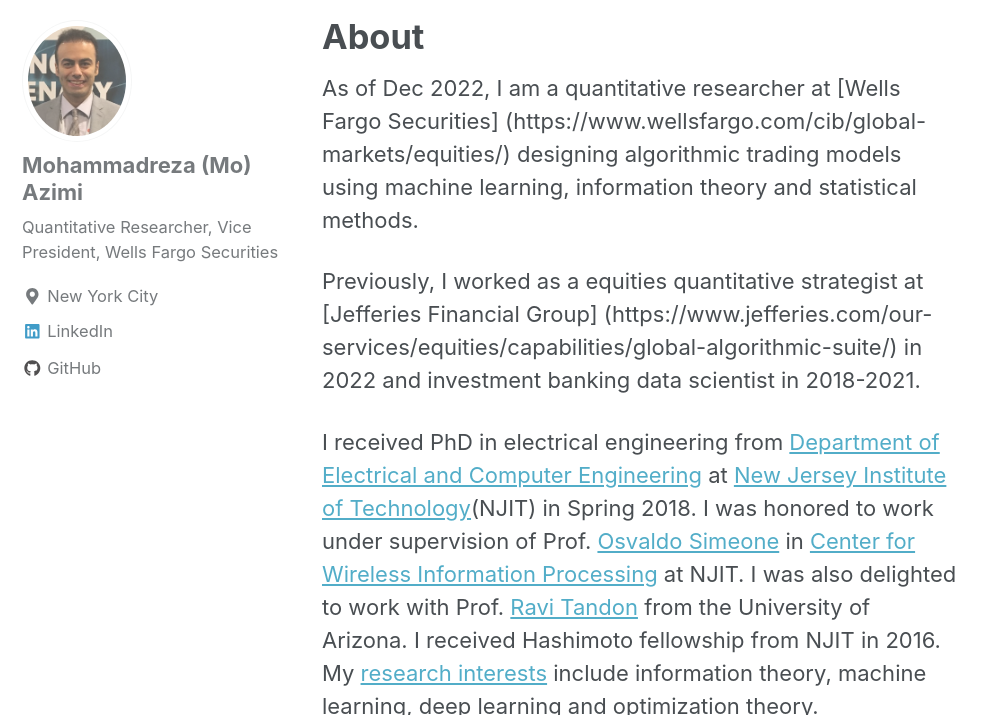
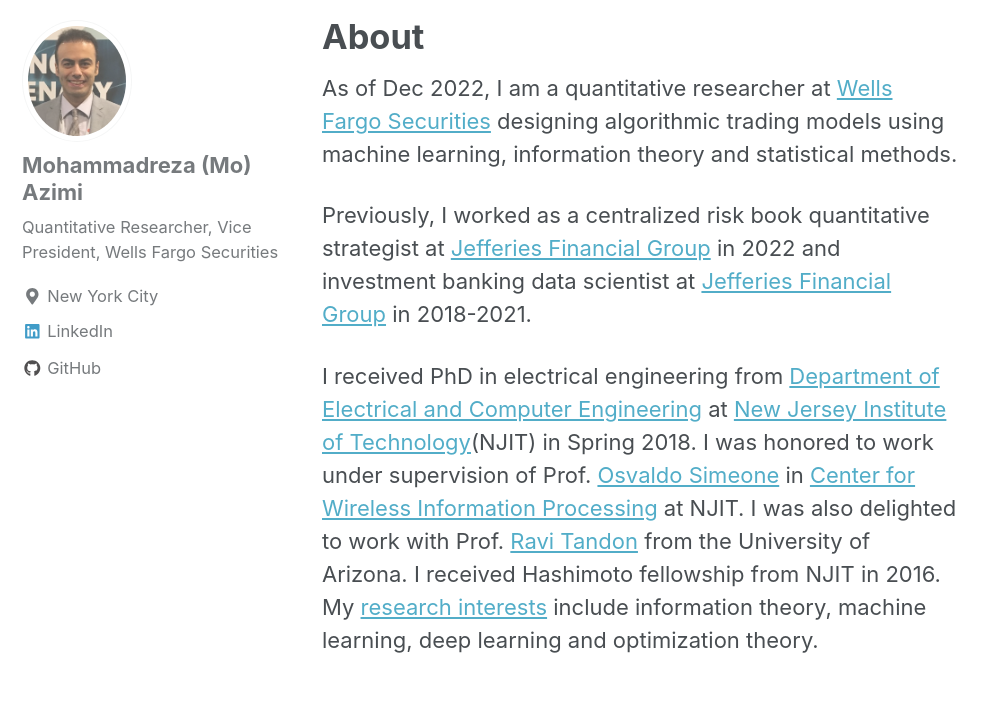
Before and after one commit to MohammadrezaAzimi/MohammadrezaAzimi.github.io, a Jekyll site: the page built from _pages/about.md, in a window 1280 px wide and 900 px high, scrolled down 899 px, cut to the strip 185-900 px from the top of the window. Shown: the whole strip, without its empty margins (0-996 px from the left). Built offline with Jekyll 4.4.1, drawn with Linux system fonts in a browser that asks for light colours; nearby versions of some CDN libraries.

Commit message:
Update about.md

```diff
--- a/_pages/about.md
+++ b/_pages/about.md
@@ -5,8 +5,8 @@
   image: "/images/Gray.jpg"
 ---
 
-As of Dec 2022, I am a quantitative researcher at [Wells Fargo Securities] (https://www.wellsfargo.com/cib/global-markets/equities/) designing algorithmic trading models using machine learning, information theory and statistical methods.
+As of Dec 2022, I am a quantitative researcher at [Wells Fargo Securities](https://www.wellsfargo.com/cib/global-markets/equities/) designing algorithmic trading models using machine learning, information theory and statistical methods.
 
-Previously, I worked as a equities quantitative strategist at [Jefferies Financial Group] (https://www.jefferies.com/our-services/equities/capabilities/global-algorithmic-suite/) in 2022 and investment banking data scientist in 2018-2021.
+Previously, I worked as a centralized risk book quantitative strategist at [Jefferies Financial Group](https://www.jefferies.com/our-services/equities/capabilities/global-algorithmic-suite/) in 2022 and investment banking data scientist at [Jefferies Financial Group](https://www.jefferies.com/our-services/investment-banking/) in 2018-2021.
 
 I received PhD in electrical engineering from [Department of Electrical and Computer Engineering](https://ece.njit.edu) at [New Jersey Institute of Technology](http://www.njit.edu)(NJIT) in Spring 2018. I was honored to work under supervision of Prof. [Osvaldo Simeone](https://nms.kcl.ac.uk/osvaldo.simeone/index.htm) in [Center for Wireless Information Processing](http://centers.njit.edu/cwcspr/) at NJIT. I was also delighted to work with Prof. [Ravi Tandon](http://www2.engr.arizona.edu/~tandonr/) from the University of Arizona. I received Hashimoto fellowship from NJIT in 2016. My [research interests](https://scholar.google.com/citations?hl=en&user=Nuew5tYAAAAJ) include information theory, machine learning, deep learning and optimization theory.
```
